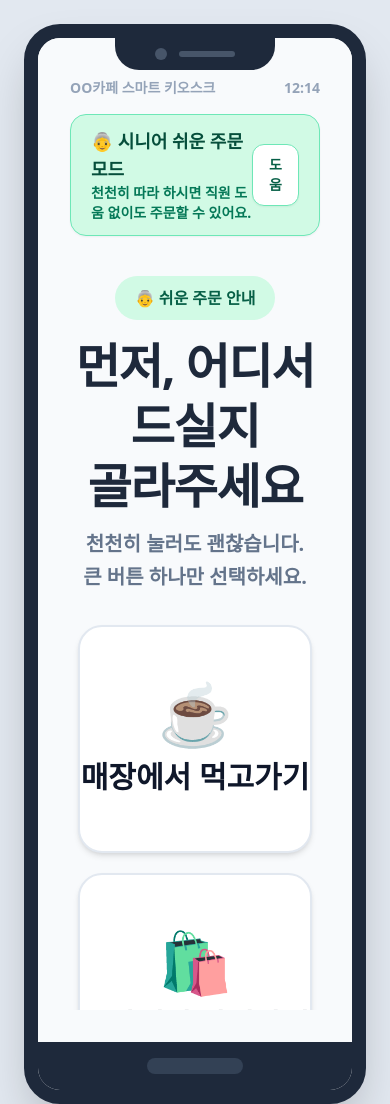
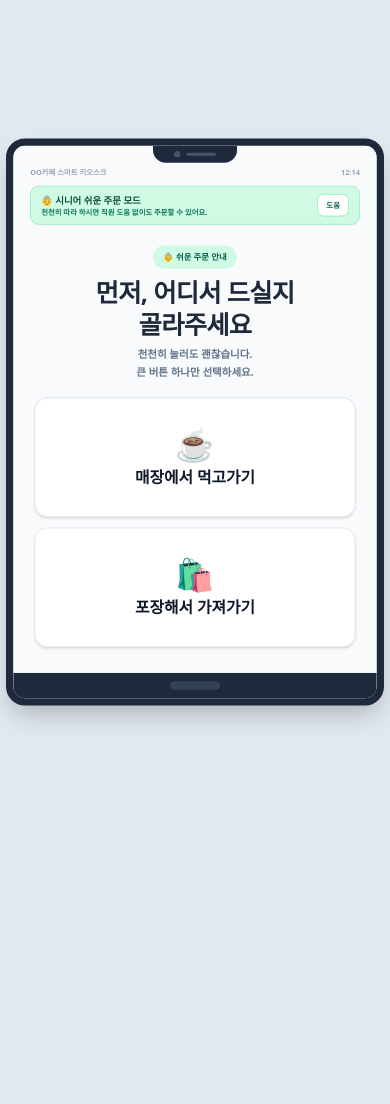
Before and after one commit to dingo0880/ditto, a plain HTML site: page cafe.html in a window 390 px wide. Shown: the top 1104 px of the page. After the commit the page ends 844 px from the top, so only its background shows below. Drawn offline with nearby package versions, Linux system fonts and the light colour scheme.

Commit message:
Refactor tablet UI scaling and structure

```diff
--- a/cafe.html
+++ b/cafe.html
@@ -106,11 +106,48 @@
             justify-content: center;
             white-space: nowrap;
         }
+
+        /* 휴대폰에서도 태블릿 비율을 유지한 채 전체 화면만 축소 */
+        html, body {
+            width: 100%;
+            min-height: 100%;
+        }
+
+        body {
+            margin: 0;
+        }
+
+        .tablet-scale-stage {
+            width: 100vw;
+            height: 100vh;
+            min-height: 100vh;
+            display: flex;
+            align-items: center;
+            justify-content: center;
+            overflow: hidden;
+            background: #e2e8f0;
+        }
+
+        .tablet-scale-frame {
+            width: 720px;
+            height: 1080px;
+            transform-origin: center center;
+            flex: 0 0 auto;
+        }
+
+        @supports (height: 100dvh) {
+            .tablet-scale-stage {
+                height: 100dvh;
+                min-height: 100dvh;
+            }
+        }
+
     </style>
 </head>
-<body class="bg-slate-200 flex justify-center items-center min-h-screen font-sans select-none overflow-auto p-6">
+<body class="bg-slate-200 font-sans select-none overflow-hidden">
+  <div class="tablet-scale-stage">
 
-    <div class="relative w-[720px] h-[1080px] bg-white rounded-[36px] shadow-2xl border-[14px] border-slate-800 flex flex-col justify-between overflow-hidden">
+    <div class="tablet-scale-frame relative w-[720px] h-[1080px] bg-white rounded-[36px] shadow-2xl border-[14px] border-slate-800 flex flex-col justify-between overflow-hidden">
 
         <div class="absolute top-0 left-1/2 -translate-x-1/2 w-40 h-8 bg-slate-800 rounded-b-3xl z-50 flex items-center justify-center gap-3">
             <div class="w-3 h-3 bg-slate-600 rounded-full"></div>
@@ -970,5 +1007,30 @@
         renderMenu();
         renderCart();
     </script>
+  </div>
+
+  <script>
+    // 태블릿 UI는 720x1080 비율로 유지하고, 기기 화면에 맞게 전체만 축소/확대
+    function fitTabletFrame() {
+      const frame = document.querySelector('.tablet-scale-frame');
+      if (!frame) return;
+
+      const designWidth = 720;
+      const designHeight = 1080;
+      const padding = 12;
+
+      const availableWidth = window.innerWidth - padding;
+      const availableHeight = window.innerHeight - padding;
+      const scale = Math.min(availableWidth / designWidth, availableHeight / designHeight);
+
+      frame.style.transform = `scale(${scale})`;
+    }
+
+    window.addEventListener('resize', fitTabletFrame);
+    window.addEventListener('orientationchange', fitTabletFrame);
+    window.addEventListener('load', fitTabletFrame);
+    fitTabletFrame();
+  </script>
+
 </body>
 </html>
```
